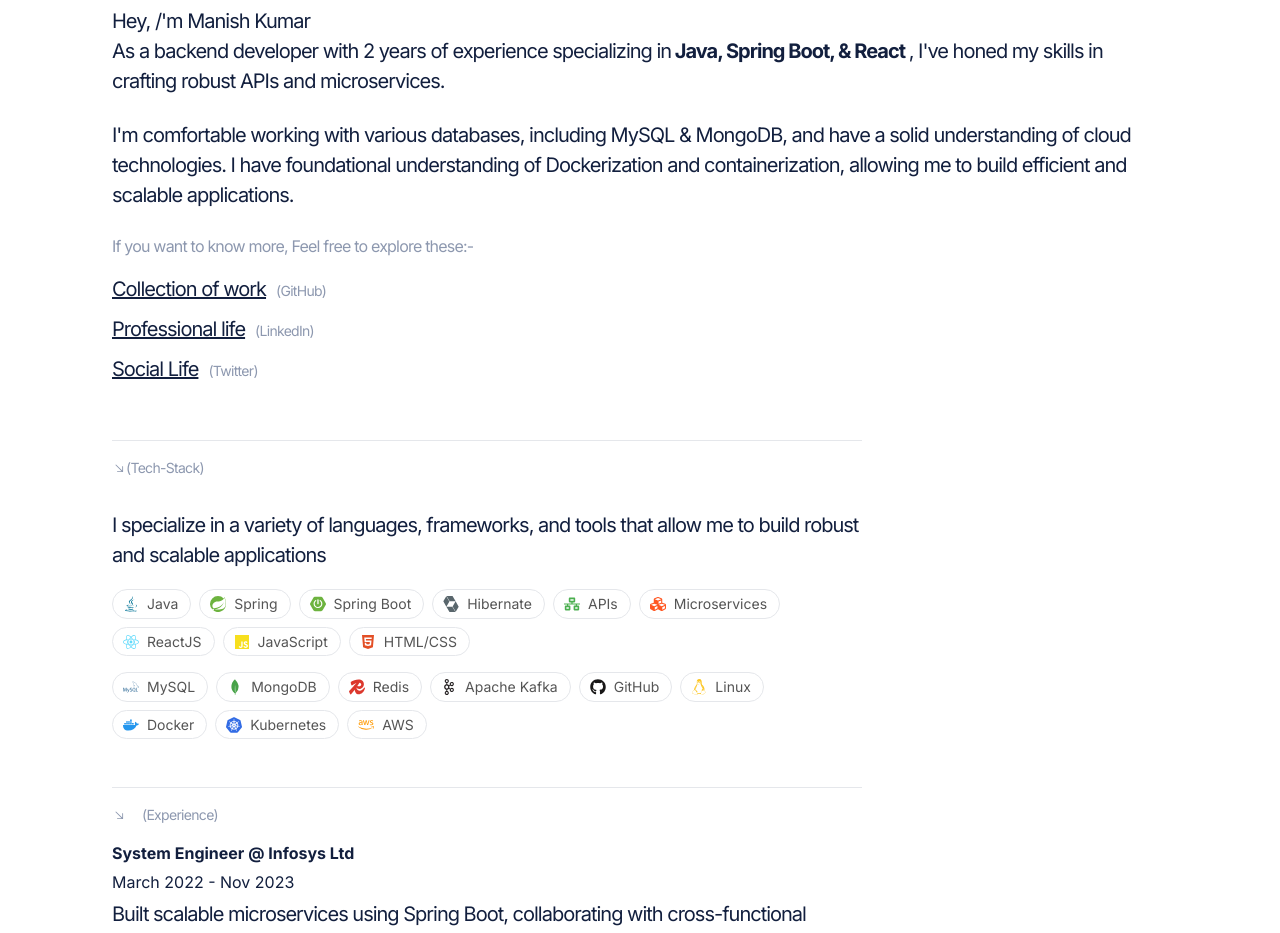
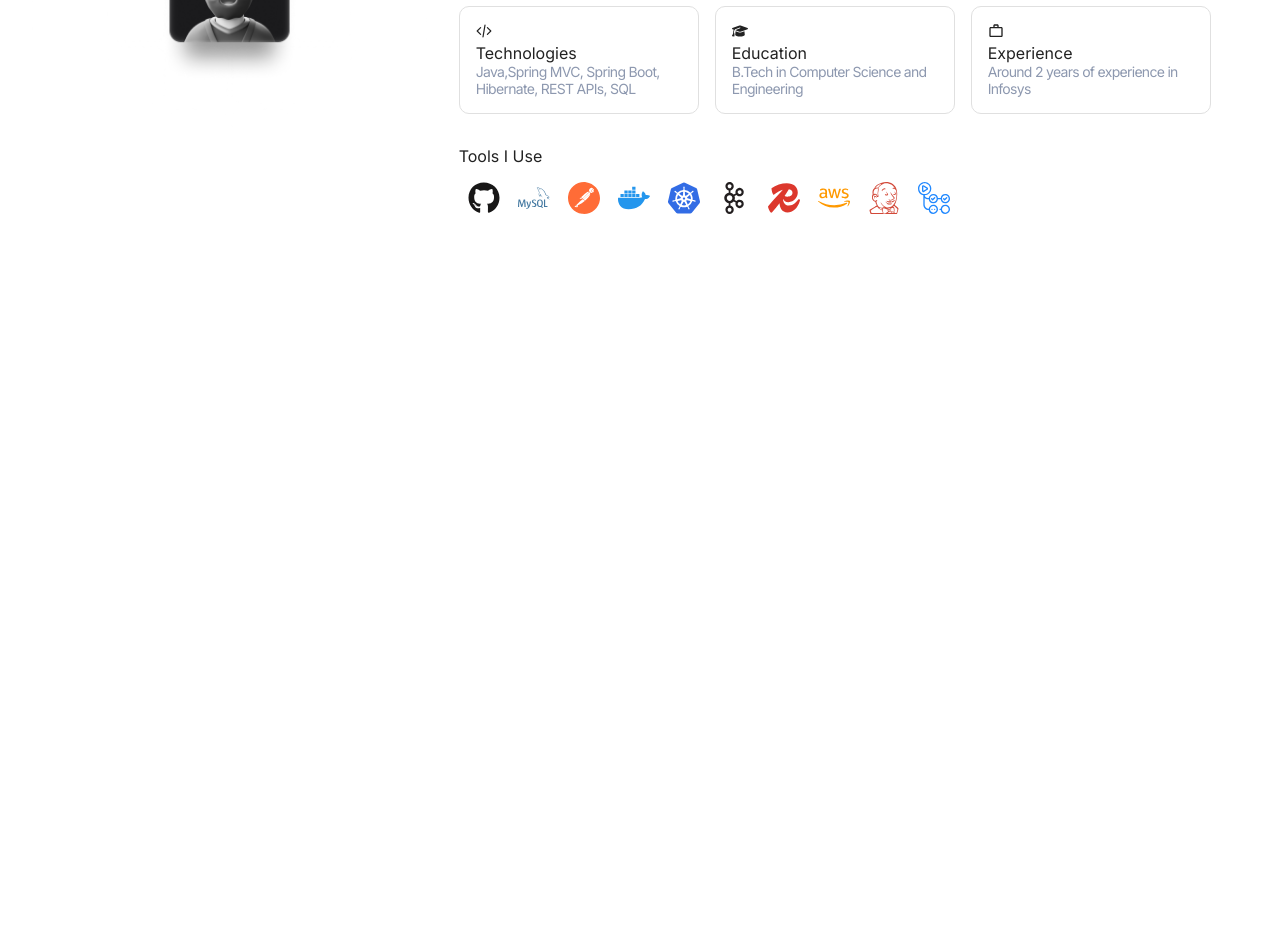
Before and after one commit to iamanishh/portfolio-new, a React (Vite) app: page /about in a window 1280 px wide. Shown: the part 660-1593 px from the top of the page. After the commit the page ends 1086 px from the top, so only its background shows below. Built offline with nearby package versions, Linux system fonts and the light colour scheme.

Commit message:
new design

```diff
--- a/src/App.jsx
+++ b/src/App.jsx
@@ -1,7 +1,6 @@
-import React from "react";
 import { BrowserRouter, Routes, Route } from "react-router-dom";
 import Header from "./Components/Header/Header";
-import Footer from "./Components/Footer/Footer";
+// import Footer from "./Components/Footer/Footer";
 
 import About from "./Components/About/About";
 import Hero from "./Components/Hero/Hero";
@@ -19,10 +18,8 @@
           <Route path="/about" element={<About />} />
           <Route path="/work" element={<Project />} />
           <Route path="/contact" element={<Contact />} />
-          {/* <Route path="/*" element={<h1>Error 404</h1>} /> */}
+          <Route path="/*" element={<h1>Error 404</h1>} />
         </Routes>
-
-        <Footer />
       </div>
     </BrowserRouter>
   );
--- a/src/Components/About/About.jsx
+++ b/src/Components/About/About.jsx
@@ -1,6 +1,8 @@
-import React from "react";
 import "./about.scss";
 import Skills from "../Skills/Skills";
+import { HiMiniCodeBracket } from "react-icons/hi2";
+import { FaGraduationCap } from "react-icons/fa6";
+import { MdOutlineWorkOutline } from "react-icons/md";
 
 const About = () => {
   return (
@@ -8,74 +10,62 @@
       <div className="container about ">
         <header className="about__header">
           <h2 className="section-heading">
-            <span className="curs">Coding,</span> meditation <br />
-            and learning...
+            <span className="curs">Engineering </span> Ideas <br />
+            into Reality...
           </h2>
-          <p className="about-sub text4">
-            Discover more about me and the technologies I use that guide my work
-            and shape my results.
-          </p>
         </header>
 
-        <figure className="about__image">
+        <div className="about__content">
+          <div className="about__image">
             <img src="./grid1.png" alt="men" />
-        </figure>
+          </div>
 
-        <article className="about__content">
-          <div className="about-text ">
-            <p className="text3">Hey, /'m Manish Kumar</p>
+          <div className="about__info">
+            <div className="descrip">
               <p className="text3">
-              As a backend developer with 2 years of experience specializing in
-              <strong> Java, Spring Boot, & React </strong>, I've honed my
-              skills in crafting robust APIs and microservices.
-            </p>
+                I’m a Backend Developer with two years of hands-on experience
+                working with Java and Spring Boot. During my time at Infosys, I
+                had the chance to design and build scalable applications using
+                microservices architecture, fine-tune databases for better
+                performance, and create APIs that were both efficient and easy
+                to use.
                 <br />
-            <p className="text3">
-              I'm comfortable working with various databases, including MySQL &
-              MongoDB, and have a solid understanding of cloud technologies. I
-              have foundational understanding of Dockerization and
-              containerization, allowing me to build efficient and scalable
-              applications.
+                <br />
+                I’m passionate about solving complex problems and continuously
+                learning new technologies. Right now, I’m excited to explore new
+                opportunities where I can grow, contribute, and make a
+                meaningful impact.
               </p>
             </div>
 
-          <AboutSocial />
+            <div className="about__highlights">
+              <div className="highlight">
+                <HiMiniCodeBracket />
+                <p> Technologies</p>
+                <p className="text4">
+                  Java,Spring MVC, Spring Boot, Hibernate, REST APIs, SQL
+                </p>
+              </div>
+              <div className="highlight">
+                <FaGraduationCap />
+                <p>Education</p>
+                <p className="text4">
+                  B.Tech in Computer Science and Engineering
+                </p>
+              </div>
+              <div className="highlight">
+                <MdOutlineWorkOutline />
+                <p>Experience</p>
+                <p className="text4">Around 2 years of experience in Infosys</p>
+              </div>
+            </div>
+
             <Skills />
-        </article>
+          </div>
+        </div>
       </div>
     </section>
   );
 };
 
-const AboutSocial = () => (
-  <div className="about-social">
-    <p className="text4">
-      If you want to know more, Feel free to explore these:-
-    </p>
-
-    <div className="social-link">
-      <div>
-        <a href="#" className="underline text3">
-          Collection of work
-        </a>
-        <span>(GitHub)</span>
-      </div>
-
-      <div>
-        <a href="#" className="underline text3">
-          Professional life
-        </a>
-        <span>(LinkedIn)</span>
-      </div>
-
-      <div>
-        <a href="#" className="underline text3">
-          Social Life
-        </a>
-        <span>(Twitter)</span>
-      </div>
-    </div>
-  </div>
-);
-
 export default About;
--- a/src/Components/About/about.scss
+++ b/src/Components/About/about.scss
@@ -22,9 +22,10 @@
   }
 
   &__image {
+    flex: 1;
     position: relative;
     align-self: center;
-    height: 400px;
+    height: 600px;
 
     img {
       width: 100%;
@@ -35,16 +36,29 @@
 
   &__content {
     display: flex;
+    align-items: center;
+    justify-content: space-between;
+    gap: 2rem;
+    padding-block: 4rem;
+  }
+
+  &__info {
+    display: flex;
+    flex: 2;
     flex-direction: column;
-    gap: 1.5rem;
+    gap: 2rem;
+  }
+  &__highlights {
+    display: flex;
+    flex-wrap: wrap;
+    gap: 1rem;
 
-    padding-inline: 5rem;
+    .highlight {
+      width: 240px;
+      padding: 1rem;
 
-    @media (max-width: 768px) {
-      padding-inline: 3rem;
-    }
-    @media (max-width: 576px) {
-      padding-inline: 0;
+      border: 1px solid #e0e0e0;
+      border-radius: 10px;
     }
   }
 }
@@ -67,3 +81,23 @@
     }
   }
 }
+
+@media screen and (max-width: 1024px) {
+  .about__content {
+    flex-direction: column;
+  }
+  .about__image {
+    height: 400px;
+  }
+}
+
+@media screen and (max-width: 540px) {
+  .about__highlights {
+    flex-direction: column;
+
+    .highlight {
+      width: 100%;
+      padding: 2rem 1rem;
+    }
+  }
+}
--- a/src/Components/Footer/Footer.jsx
+++ b/src/Components/Footer/Footer.jsx
@@ -1,7 +1,6 @@
 import React, { useEffect, useState } from "react";
 import "./footer.scss";
-import { links } from "../../data/data";
-import { Link } from "react-router-dom";
+// import { links } from "../../data/data";
 
 const Footer = () => {
   const [time, setTime] = useState(new Date());
@@ -16,29 +15,30 @@
     <footer id="footer">
       <div className="container footer">
         <div className="social">
-          <Link
+          <a
             href="https://github.com/iamanishh"
             target="_blank"
             rel="noopener noreferrer"
           >
             GitHub
-          </Link>
-          <Link
+          </a>
+          <a
             href="https://linkedin.com/in/iamanishh"
             target="_blank"
             rel="noopener noreferrer"
           >
             LinkedIn
-          </Link>
-          <Link
+          </a>
+          <a
             href="https://twitter.com/iamanish__"
             target="_blank"
             rel="noopener noreferrer"
           >
             Twitter
-          </Link>
+          </a>
         </div>
         <div className="time">
+          <p>{formattedTime}</p>
           <p>©2024 Manish </p>
         </div>
       </div>
--- a/src/Components/Header/Header.jsx
+++ b/src/Components/Header/Header.jsx
@@ -1,4 +1,3 @@
-import React from "react";
 import "./header.scss";
 import { Link } from "react-router-dom";
 import { links } from "../../data/data";
@@ -12,6 +11,7 @@
             Manish <span></span>
           </Link>
         </div>
+
         <nav className="links">
           <ul>
             {links.map(({ name, href }) => (
--- a/src/Components/Hero/Hero.jsx
+++ b/src/Components/Hero/Hero.jsx
@@ -4,34 +4,31 @@
   return (
     <section id="hero">
       <div className="container hero">
+        <div className="hero__image">
+          <img
+            width={100}
+            src="https://st2.depositphotos.com/3369547/11899/v/950/depositphotos_118997924-stock-illustration-man-glasses-male-avatar-person.jpg"
+            alt="hero"
+          />
+          <p>Hi!, I am Manish Kumar 👋🏻</p>
+        </div>
+
         <div className="hero__text">
-          <h1 className="section-heading">
-            Hey! /’m Manish
-            <br /> A <span className="curs">Software developer</span>
-          </h1>
-
-          <p className="text2">
+          <h1 className="section-heading">Backend Developer based in India</h1>
+          <p className="desc">
             Passionate behind-the-scenes architect, specializing in backend
-            engineering with Java and Spring Boot.
+            engineering. Building scalable systems that power seamless
+            experiences.
           </p>
         </div>
 
-        <div className="hero__links">
-          <div className="social">
-            <a className="btn btn-1" href="#">
-              GitHub
-            </a>
-            <a className="btn btn-1" href="#">
-              LinkedIn
-            </a>
-          </div>
-          <a className="btn btn-2" href="mailto:mmm.manish163@gmail.com">
-            mmm.manish163@gmail.com
+        <div className="hero__btn">
+          <a href="#" className="btn btn-1">
+            Connect with me
           </a>
-        </div>
-
-        <div className="hero__image">
-          <img src="./homepage.gif" alt="hero" />
+          <a href="#" className="btn btn-1">
+            my resume
+          </a>
         </div>
       </div>
     </section>
--- a/src/Components/Hero/hero.scss
+++ b/src/Components/Hero/hero.scss
@@ -1,56 +1,19 @@
 #hero {
-  // background-color: #fafaf9;
 }
 
 .hero {
   display: flex;
   flex-direction: column;
   justify-content: space-between;
-  padding-inline: 2rem;
-  gap: 10px;
+  align-items: center;
+  gap: 2rem;
 
   &__text {
-    display: flex;
-    justify-content: space-between;
-
     p {
-      max-width: 400px;
-      align-self: flex-end;
-      text-align: end;
+      width: 80%;
+      margin-inline: auto;
+      padding-top: 1rem;
+      text-align: center;
     }
   }
-
-  &__links {
-    display: flex;
-    flex-direction: column;
-    align-self: end;
-    gap: 12px;
-
-    .social {
-      display: flex;
-      align-self: end;
-      gap: 5px;
-    }
-  }
-
-  &__image {
-    margin-top: 4rem;
-    display: flex;
-    justify-content: center;
-    align-items: center;
-    img {
-      object-fit: cover;
-    }
-  }
-
-  @media screen and (max-width: 1024px) {
-    &__text {
-      flex-direction: column;
-      gap: 2rem;
-    }
-  }
-
-  @media screen and (max-width: 768px) {
-    padding-inline: 0;
-  }
 }
--- a/src/Components/Skills/Skills.jsx
+++ b/src/Components/Skills/Skills.jsx
@@ -1,35 +1,41 @@
-import React from "react";
+import { FaDocker, FaAws, FaJenkins, FaGithub } from "react-icons/fa";
+import {
+  SiKubernetes,
+  SiMysql,
+  SiPostman,
+  SiApachekafka,
+  SiRedis,
+  SiGithubactions,
+} from "react-icons/si";
+
 import "./skills.scss";
-import { GoArrowDownRight } from "react-icons/go";
 
-import TechIcons from "./TechIcons";
-import Experience from "./Experience";
+const Tools = () => {
+  const tools = [
+    { id: "github", icon: <FaGithub style={{ color: "#181717" }} /> },
+    { id: "mysql", icon: <SiMysql style={{ color: "#4479A1" }} /> },
+    { id: "postman", icon: <SiPostman style={{ color: "#FF6C37" }} /> },
+    { id: "docker", icon: <FaDocker style={{ color: "#2496ED" }} /> },
+    { id: "kubernetes", icon: <SiKubernetes style={{ color: "#326CE5" }} /> },
+    { id: "kafka", icon: <SiApachekafka style={{ color: "#231F20" }} /> },
+    { id: "redis", icon: <SiRedis style={{ color: "#DC382D" }} /> },
+    { id: "aws", icon: <FaAws style={{ color: "#FF9900" }} /> },
+    { id: "jenkins", icon: <FaJenkins style={{ color: "#D24939" }} /> },
+    { id: "cicd", icon: <SiGithubactions style={{ color: "#2088FF" }} /> },
+  ];
 
-const Skills = () => {
   return (
-    <div id="skills">
-      <div className="skills">
-        <SkillHeader />
-        <TechIcons />
-
-        <Experience />
+    <div className="tools">
+      <p>Tools I Use</p>
+      <div className="tools__list">
+        {tools.map((tool, index) => (
+          <div key={index} className="tools__item">
+            {tool.icon}
+          </div>
+        ))}
       </div>
     </div>
   );
 };
 
-const SkillHeader = () => (
-  <div className="skill-header ">
-    <div className="skill-head text5">
-      <GoArrowDownRight className="arrow" />
-      <p>(Tech-Stack)</p>
-    </div>
-
-    <p className="text3">
-      I specialize in a variety of languages, frameworks, and tools that allow
-      me to build robust and scalable applications
-    </p>
-  </div>
-);
-
-export default Skills;
+export default Tools;
--- a/src/Components/Skills/TechIcons.jsx
+++ /dev/null
@@ -1,68 +0,0 @@
-import React from "react";
-import {
-  FaJava,
-  FaReact,
-  FaDocker,
-  FaAws,
-  FaGithub,
-  FaLinux,
-  FaHtml5,
-  FaCss3Alt,
-  FaJs,
-  FaNetworkWired,
-  FaCubes,
-} from "react-icons/fa";
-import {
-  SiSpring,
-  SiSpringboot,
-  SiHibernate,
-  SiMongodb,
-  SiRedis,
-  SiApachekafka,
-  SiKubernetes,
-  SiMysql,
-} from "react-icons/si";
-
-const techData = {
-  languagesLibraries: [
-    { icon: FaJava, color: "#007396", name: "Java" },
-    { icon: SiSpring, color: "#6DB33F", name: "Spring" },
-    { icon: SiSpringboot, color: "#6DB33F", name: "Spring Boot" },
-    { icon: SiHibernate, color: "#59666C", name: "Hibernate" },
-    { icon: FaNetworkWired, color: "#4CAF50", name: "APIs" },
-    { icon: FaCubes, color: "#FF5722", name: "Microservices" },
-    { icon: FaReact, color: "#61DAFB", name: "ReactJS" },
-    { icon: FaJs, color: "#F7DF1E", name: "JavaScript" },
-    { icon: FaHtml5, color: "#E34F26", name: "HTML/CSS" },
-  ],
-  toolsTechnologies: [
-    { icon: SiMysql, color: "#4479A1", name: "MySQL" },
-    { icon: SiMongodb, color: "#47A248", name: "MongoDB" },
-    { icon: SiRedis, color: "#DC382D", name: "Redis" },
-    { icon: SiApachekafka, color: "#231F20", name: "Apache Kafka" },
-    { icon: FaGithub, color: "#181717", name: "GitHub" },
-    { icon: FaLinux, color: "#FCC624", name: "Linux" },
-    { icon: FaDocker, color: "#2496ED", name: "Docker" },
-    { icon: SiKubernetes, color: "#326CE5", name: "Kubernetes" },
-    { icon: FaAws, color: "#FF9900", name: "AWS" },
-  ],
-};
-
-const TechIcons = () => {
-  return (
-    <div className="tech-icons">
-      {Object.entries(techData).map(([category, techList]) => (
-        <div key={category} className="tech-row">
-          {techList.map(({ icon: Icon, color, name }, index) => (
-            <div key={index} className="tech-item">
-              <Icon style={{ color }} />
-              <p className="tech-name">{name}</p>
-            </div>
-          ))}
-        </div>
-      ))}
-    </div>
-  );
-};
-
-export default React.memo(TechIcons);
--- a/src/Components/Skills/skills.scss
+++ b/src/Components/Skills/skills.scss
@@ -1,82 +1,38 @@
-#skills {
-  // background-color: #fbfcfd;
-}
+.tools {
+  p {
+    margin-bottom: 1rem;
+  }
 
-.skills {
-  display: flex;
-  flex-direction: column;
-  margin-block: 2rem;
-}
+  &__list {
+    display: flex;
+    flex-wrap: wrap;
+    gap: 0;
+  }
 
-.skill-header {
-  display: flex;
-  flex-direction: column;
-  gap: 1rem;
-  max-width: 750px;
-  border-top: 1px solid #e5e7eb;
-
-  gap: 1rem;
-
-  .skill-head {
+  &__item {
     display: flex;
+    flex-direction: column;
     align-items: center;
 
-    padding-block: 1rem;
+    border-radius: 10px;
+    width: 50px;
+
+    margin: 0;
+    padding: 0;
+    transition: transform 0.3s ease;
+
+    svg {
+      font-size: 2rem;
+    }
+
+    &:hover {
+      transform: scale(1.1);
+    }
   }
-}
 
-.tech-icons {
-  margin-top: 1.2rem;
-  display: flex;
-  flex-direction: column;
-  gap: 1rem;
-  max-width: 700px;
-
-  .tech-row {
-    display: flex;
-    flex-wrap: wrap;
-    align-items: baseline;
-    gap: 0.5rem;
-
-    .tech-item {
-      display: flex;
-
-      align-items: center;
-      gap: 0.5rem;
-
-      border: 1px solid #e5e7eb;
-      padding-block: 5px;
-      padding-right: 12px;
-      padding-left: 10px;
-      border-radius: 20px;
-
-      .tech-name {
-        font-size: 0.875rem;
-        line-height: 1.25;
-        color: #555;
-        white-space: nowrap;
-      }
+  @media screen and (max-width: 540px) {
+    &__item {
+      padding: 10px;
     }
   }
 }
-
-.experience {
-  max-width: 750px;
-  display: flex;
-  flex-direction: column;
-  margin-top: 3rem;
-  border-top: 1px solid #e5e7eb;
-
-  &-header {
-    display: flex;
-    align-items: center;
-    gap: 1rem;
-    padding-block: 1rem;
-  }
-
-  &-details {
-    display: flex;
-    flex-direction: column;
-    gap: 5px;
-  }
-}
--- a/src/Components/Work/Project.jsx
+++ b/src/Components/Work/Project.jsx
@@ -1,3 +1,4 @@
+/* eslint-disable react/prop-types */
 import React from "react";
 import "./project.scss";
 
--- a/src/index.css
+++ b/src/index.css
@@ -15,10 +15,11 @@
   --font1: "Neue Montreal Medium", sans-serif;
   --font3: "Test Tiempos Headline Medium Italic",
     "Test Tiempos Headline Medium Italic Placeholder", sans-serif;
-  --font-body: "Inter", system-ui;
+
+  --font-body: "Inter", sans-serif;
 
   --back-color: #fffaeb;
-  --body-color: #121f3e;
+  --body-color: #222222;
   --black-100: #000;
 
   --color-gray: #ccc;
@@ -36,11 +37,17 @@
 body {
   font-family: var(--font-body);
   font-size: 1rem;
-  line-height: 1.5;
   font-style: normal;
-  font-weight: normal;
+  font-weight: 400;
   color: var(--body-color);
   scroll-behavior: smooth;
+
+  background: linear-gradient(
+    90deg,
+    rgba(255, 230, 240, 0.4) 0%,
+    rgba(242, 235, 247, 0.4) 50%,
+    rgba(230, 240, 255, 0.4) 100%
+  );
 }
 
 /* Typography */
@@ -83,7 +90,7 @@
 /* Utilities classes  */
 
 .container {
-  max-width: min(1240px, calc(100% - 4rem));
+  max-width: min(1440px, calc(100% - 4rem));
   margin: 0 auto;
 }
 .container-sm {
@@ -99,25 +106,15 @@
 .section-heading {
   font-family: var(--font1);
   font-weight: 400;
-  line-height: 1.2;
+  line-height: 1;
   letter-spacing: 0.5px;
-  font-size: 36px;
-
-  @media (min-width: 1025px) {
-    font-size: 48px;
-  }
-
-  @media (min-width: 768px) and (max-width: 1024px) {
-    font-size: 64px;
-  }
+  font-size: clamp(2.5rem, 5vw, 4rem);
 }
 
-/* .txt1 {
+.txt1 {
   font-size: 20px;
-
   letter-spacing: -0.05em;
-  color: #121f3e;
-} */
+}
 
 .text2 {
   font-size: 14px;
@@ -131,14 +128,17 @@
 
 .text3 {
   font-size: 16px;
-  letter-spacing: -0.05em;
+  /* letter-spacing: -0.04em; */
+  line-height: 1.4em;
+  color: rgb(83, 88, 98);
+  text-align: justify;
 
   @media (min-width: 1024px) {
     font-size: 20px;
   }
 }
 .text4 {
-  font-size: 16px;
+  font-size: 14px;
   letter-spacing: -0.05em;
   color: #8d98af;
 }
@@ -194,6 +194,10 @@
 .flex-c {
   display: flex;
   flex-direction: column;
+}
+.flex-x {
+  display: flex;
+  /* justify-content: space-between; */
 }
 
 .curs {
```
Lines whose indentation alone changed are shown as unchanged.
